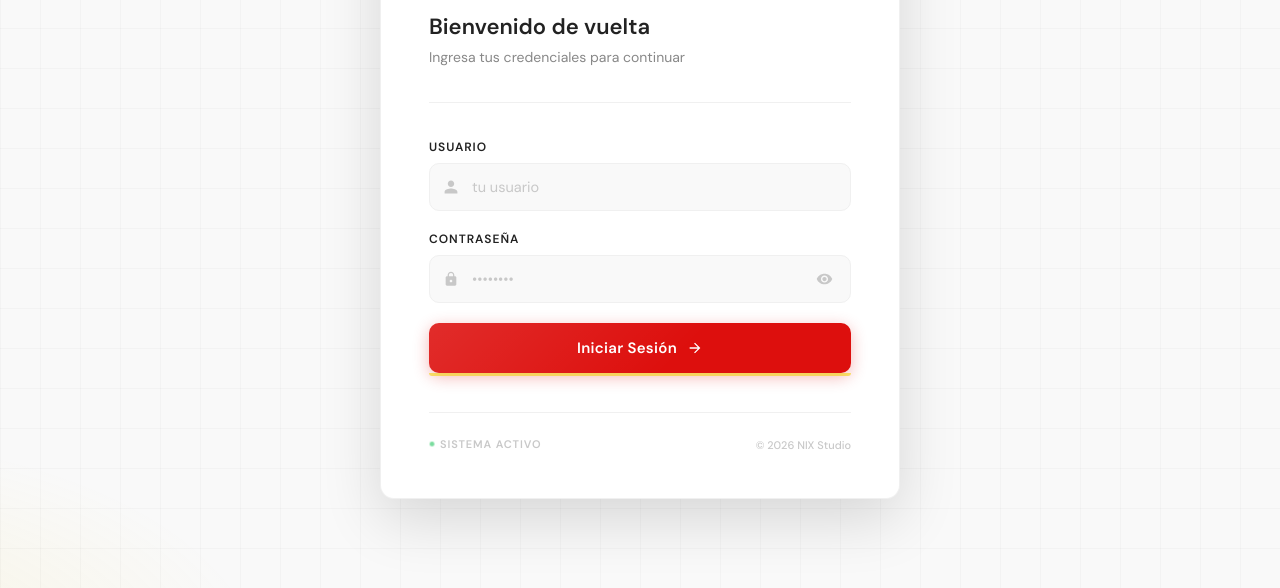
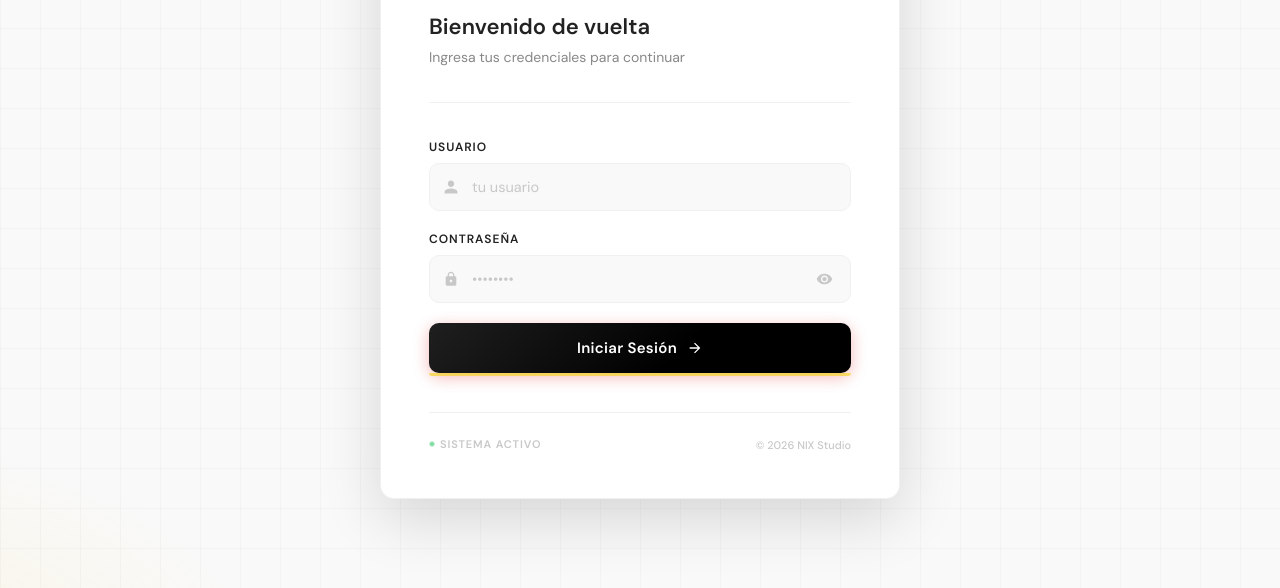
Before and after one commit to shaincroyt/perfection-fitness-backend, a website: page admin/login.html in a window 1280 px wide. Shown: the part 212-800 px from the top of the page. Drawn offline with Linux system fonts and the light colour scheme; no server answers.

Commit message:
Prueba archivo

```diff
--- a/admin/styles/login.css
+++ b/admin/styles/login.css
@@ -6,8 +6,8 @@ Login
 
     :root {
       --white:   #FFFFFF;
-      --red:     #DD0F0D;
-      --red-dark:#B50C0A;
+      --red:     #000000;
+      --red-dark:#000000;
       --yellow:  #F6D42E;
       --grey-50: #F9F9F9;
       --grey-100:#F0F0F0;
```
